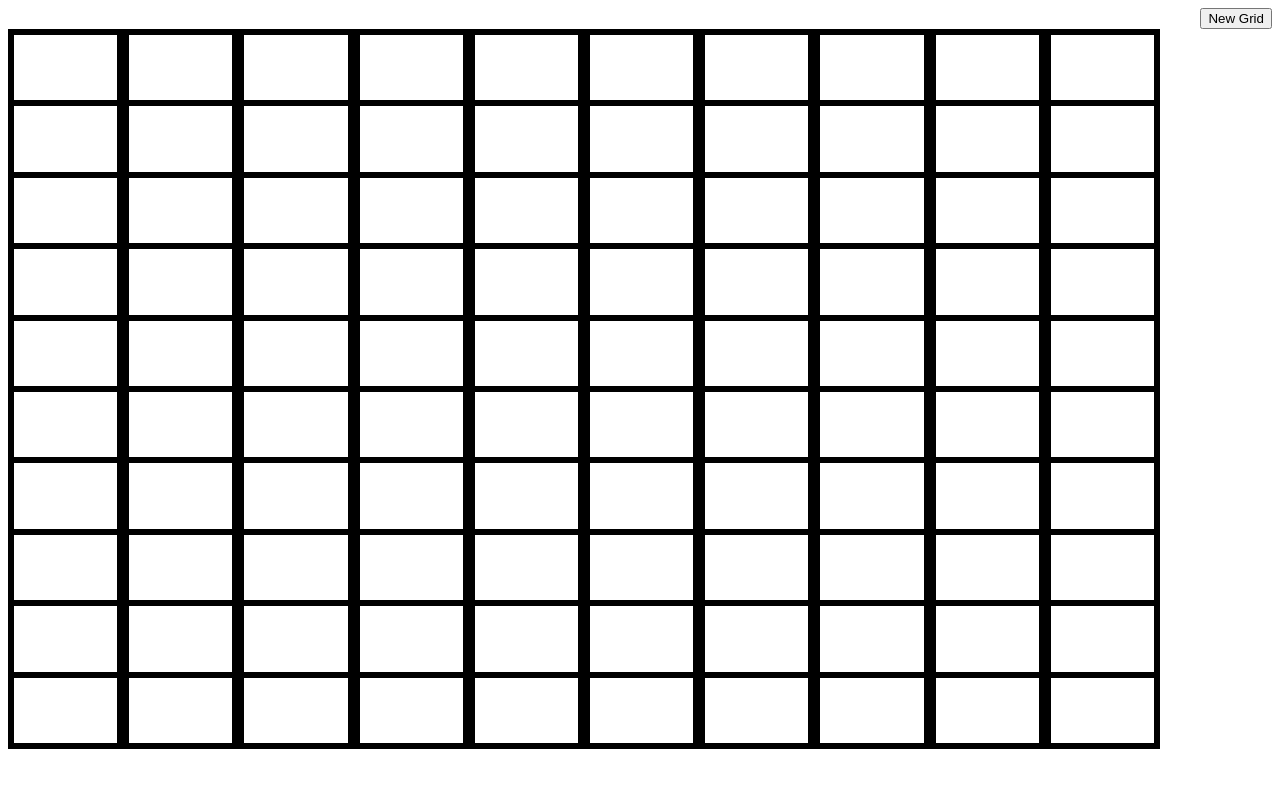
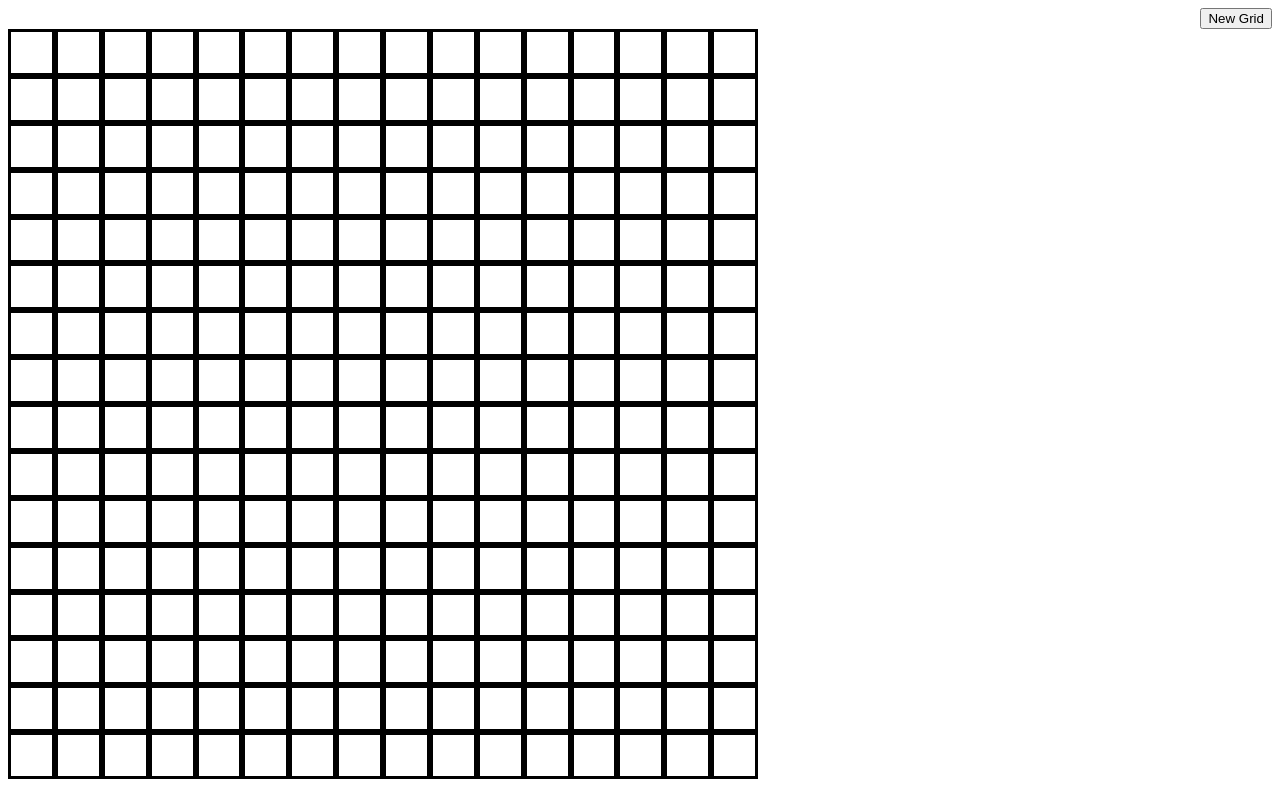
Before and after one commit to Lucoria1/Etch-a-Sketch, a plain HTML site: page index.HTML in a window 1280 px wide. Drawn offline with Linux system fonts and the light colour scheme.

Commit message:
back to where I was

```diff
--- a/Etch-a-Sketch.js
+++ b/Etch-a-Sketch.js
@@ -1,53 +1,46 @@
-// createGrid(16)
+createGrid(16)
 
-// function createGrid (param) {
-//     for (let i = 1; i <= param; i++){
-//     for (let i = 1; i <= param; i++){
-//         const div = document.createElement("div");
-//         div.className = `box`
-//         document.querySelector(".boxCont").appendChild(div);
-//     }
+function createGrid (param){
+    let colNum = param;
+    let rowNum = param;
 
-//     const div = document.createElement("div");
-//         div.className = "break"
-//         document.querySelector(".boxCont").appendChild(div);
-// }}
+    for (let i = 1; i <= colNum; i++){
+        const colDiv = document.createElement("div");
+        colDiv.className = `column num${i}`;
+        document.querySelector(".boxCont").appendChild(colDiv);
 
-// document.querySelectorAll(".box").forEach((item) => {
-//     item.addEventListener("mouseover", (event) => {
-//         event.target.style.backgroundColor = "black";
-//        })
-// });
+            for (let j = 1; j <= rowNum; j++){
+                const rowDiv = document.createElement("div");
+                rowDiv.className = `row ${i}`;
+                document.querySelector(`.num${i}`).appendChild(rowDiv);
+            }
+        }
 
-// document.querySelector(".newGrid").addEventListener("click", () => {
-//     let boxNum = prompt("How wide do you want your grid?")
+    document.querySelectorAll(".row").forEach((item) => {
+        item.addEventListener("mouseover", (event) => {
+            event.target.style.backgroundColor = "black";
+            })
+    });
 
-//     document.querySelectorAll(".box").forEach((item) => {
-//         item.remove();
-//     })
-//     document.querySelectorAll(".break").forEach((item) => {
-//         item.remove();
-//     })
+}
 
-//     if(boxNum <= 100){
-//     createGrid(boxNum);} else if(boxNum === null) {
-//         createGrid(16)} else if(boxNum > 100){
-//             alert("Grid too large! Pick a number between 1-100!")
-//             } else {
-//                 alert("Pick a number between 1-100!")}
-// })
 
-let colNum = 10;
-let rowNum = 10;
+document.querySelector(".newGrid").addEventListener("click", () => {
+    let boxNum = prompt("How wide do you want your grid?")
 
-for (let i = 1; i <= colNum; i++){
-const colDiv = document.createElement("div");
-colDiv.className = `column num${i}`;
-document.querySelector(".boxCont").appendChild(colDiv);
+    document.querySelectorAll(".row").forEach((item) => {
+        item.remove();
+    })
+    document.querySelectorAll(".column").forEach((item) => {
+        item.remove();
+    })
 
-    for (let j = 1; j <= rowNum; j++){
-        const rowDiv = document.createElement("div");
-        rowDiv.className = `row ${i}`;
-        document.querySelector(`.num${i}`).appendChild(rowDiv);
-    }
-}
+    if(boxNum <= 100){
+    createGrid(boxNum);} else if(boxNum === null) {
+        createGrid(16)} else if(boxNum > 100){
+            alert("Grid too large! Pick a number between 1-100!")
+            } else {
+                alert("Pick a number between 1-100!")}
+
+
+})
--- a/Stylesheet.css
+++ b/Stylesheet.css
@@ -10,8 +10,8 @@
 .boxCont {
     display: flex;
     justify-content: center;
-    height:90vh;
-    width: 90vw;
+    height: 750px;
+    width: 750px;
 }
 
 /* .box {
@@ -27,7 +27,7 @@
  */
 .column {
     display: flex;
-    border-style: solid;
+    /* border-style: solid; */
     flex-basis: 100%;
     flex-direction: column;
 }
```
